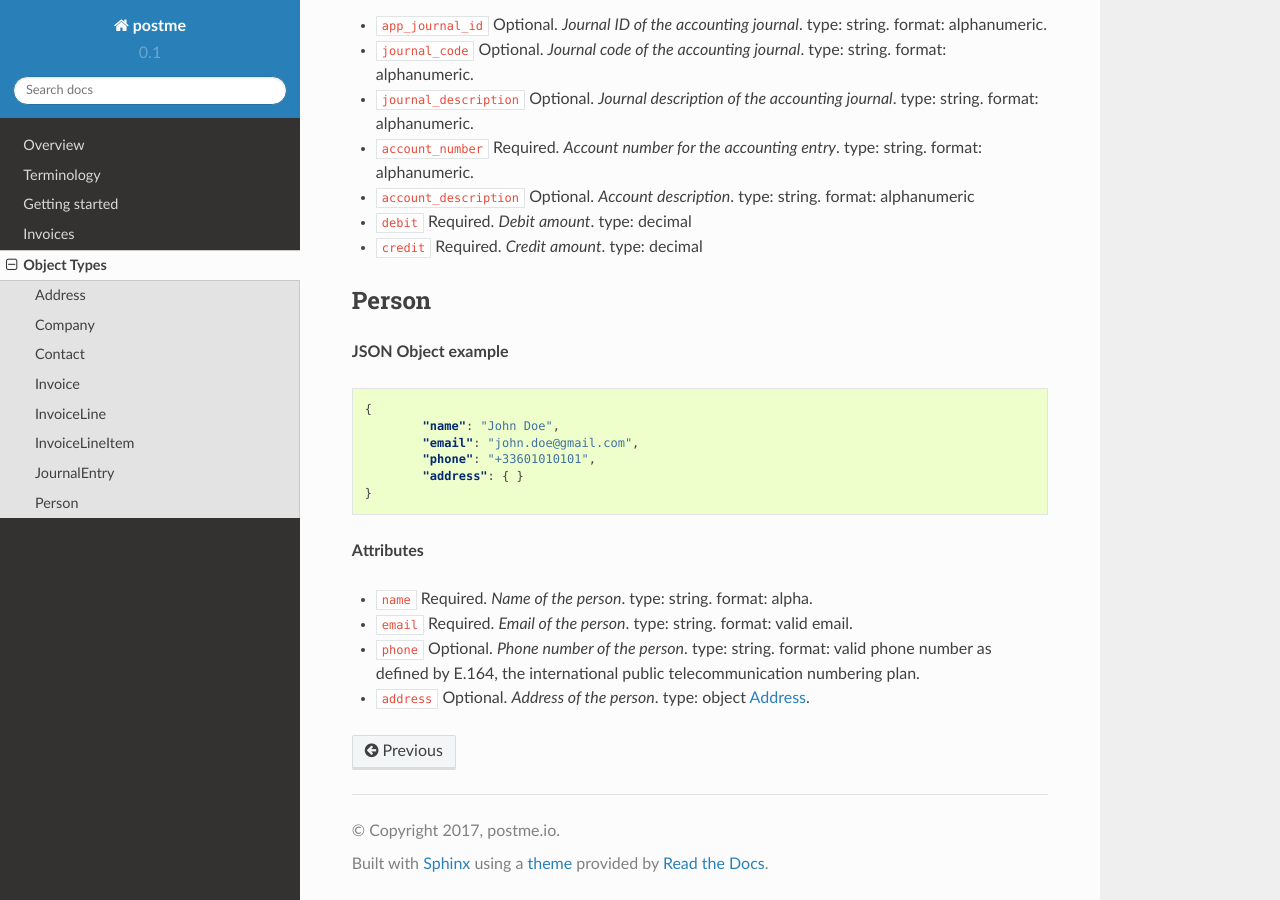
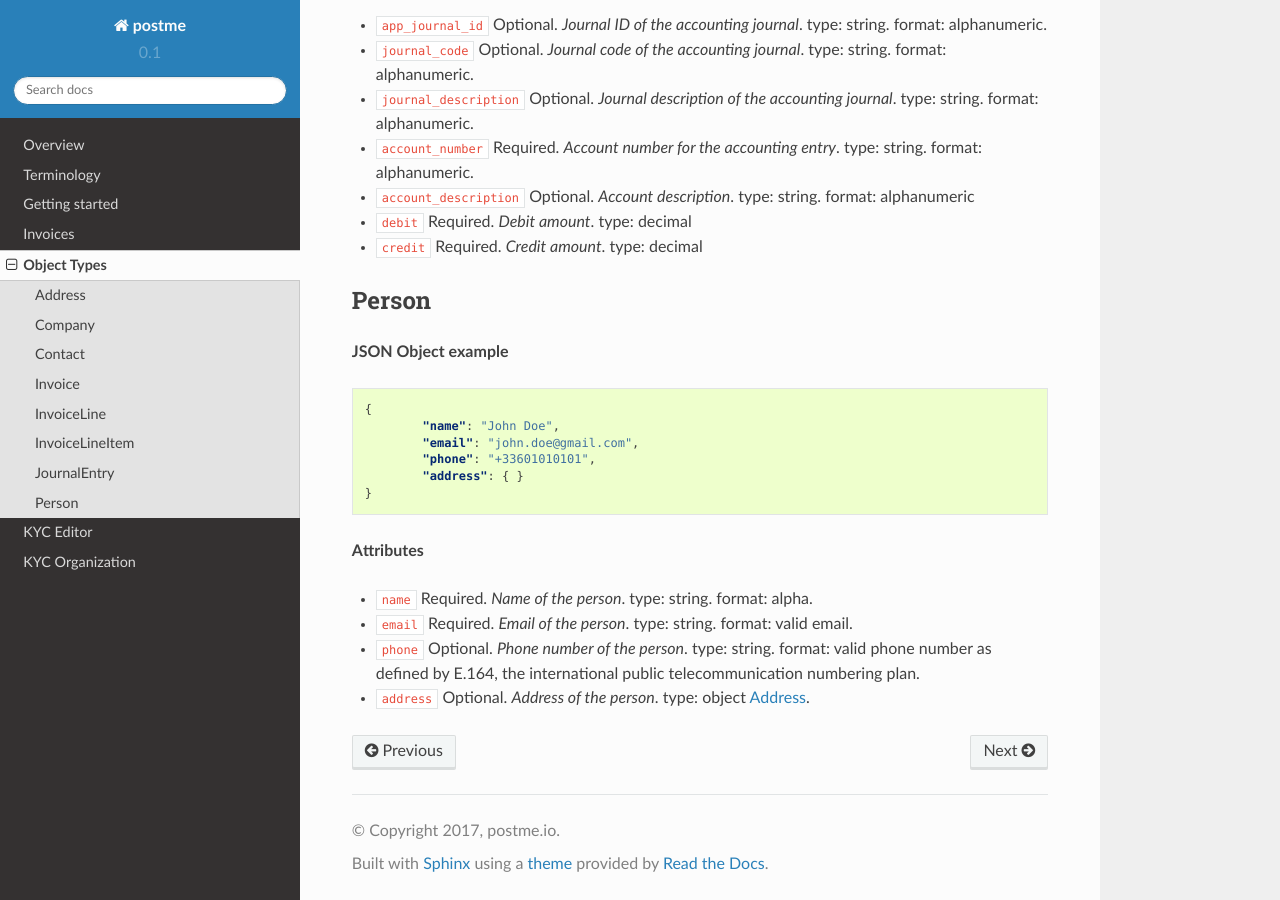
Before and after one commit to birdydigital/postme-docs, a Sphinx documentation site: the page built from docs/object-types.rst, in a window 1280 px wide and 900 px high, scrolled down 4663 px. Built offline with Sphinx 7.4.7 and the Read the Docs theme 2.0.0, drawn with Linux system fonts in a browser that asks for light colours; pages that are not in the unit, such as notebooks, are missing from menus.

Commit message:
Update docs

```diff
--- a/docs/index.rst
+++ b/docs/index.rst
@@ -14,4 +14,6 @@
    getting-started
    invoices
    object-types
+   kyc-editor
+   kyc-organization
    *
--- /dev/null
+++ b/docs/kwy-editor.rst
@@ -0,0 +1,4 @@
+.. _kwy-editor:
+
+KYC Editor
+----------
--- /dev/null
+++ b/docs/kwy-organization.rst
@@ -0,0 +1,4 @@
+.. _kwy-organization:
+
+KYC Organization
+----------------
```
Also changed, not shown: docs/send_invoice_process.png.
